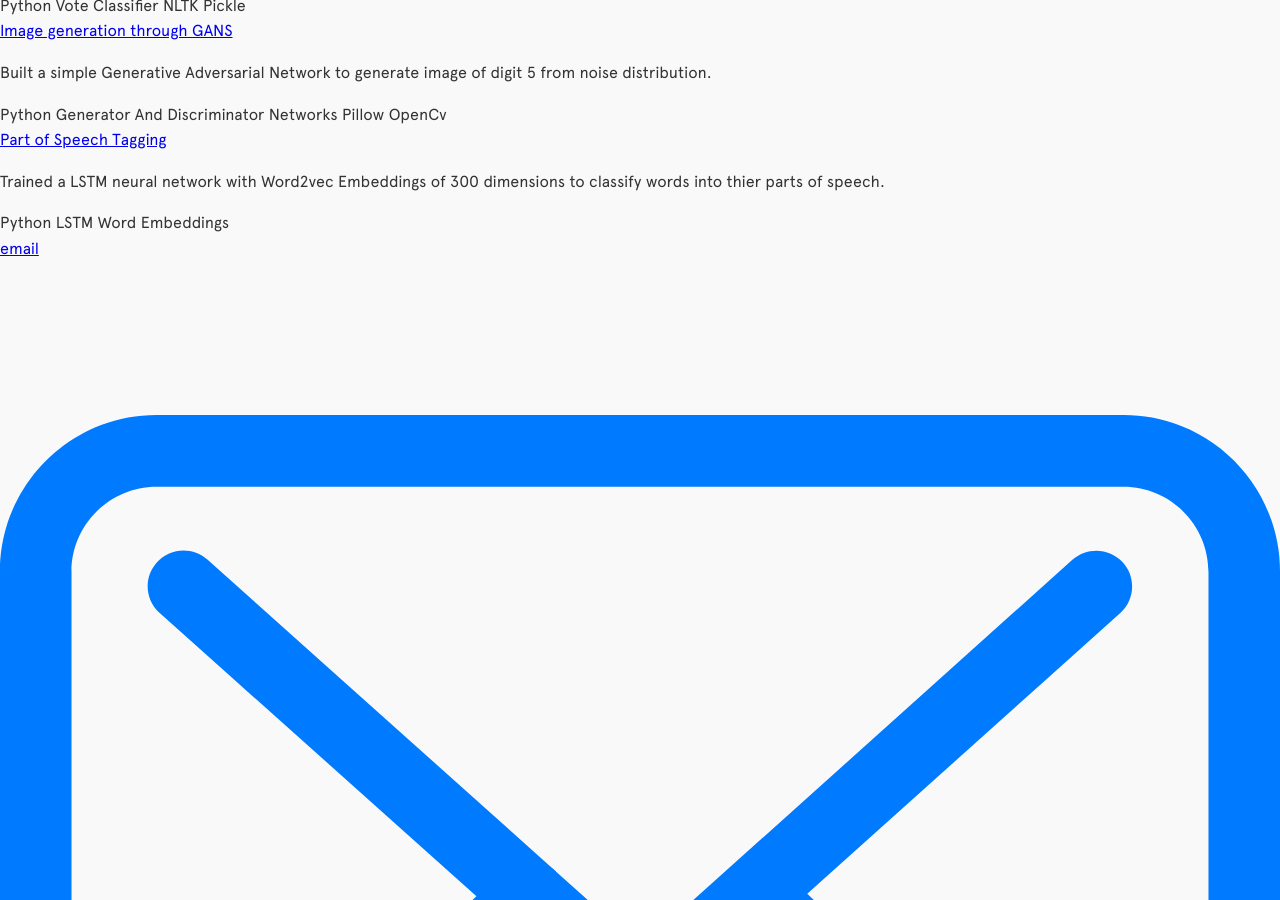
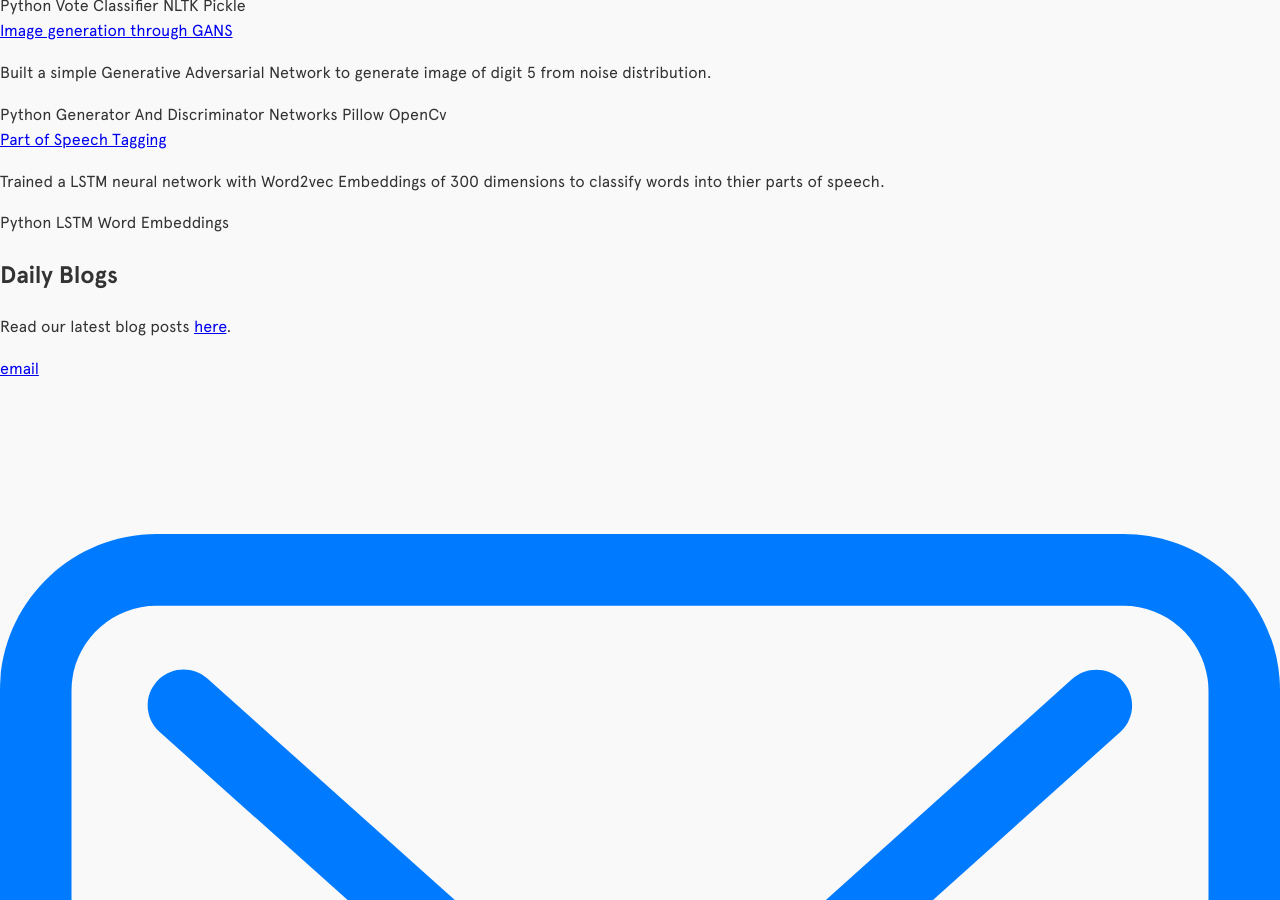
Before and after one commit to RheagalFire/rheagalfire.github.io, a Jekyll site: the page built from index.html, in a window 1280 px wide and 900 px high, scrolled down 2371 px. Built offline with Jekyll 4.4.1, drawn with Linux system fonts in a browser that asks for light colours; nearby versions of some CDN libraries.

Commit message:
Add Daily Blogs section to homepage

```diff
--- a/index.html
+++ b/index.html
@@ -11,6 +11,10 @@ layout: default
   {% include notable_works.html%}
   {% include featured-projects.html %}
   {% include other-projects.html %}
+  <section id="blog">
+    <h2>Daily Blogs</h2>
+    <p>Read our latest blog posts <a href="/blog/">here</a>.</p>
+  </section>
   {% include footer.html %}
   {% include top-button.html %}
 </div>
```
